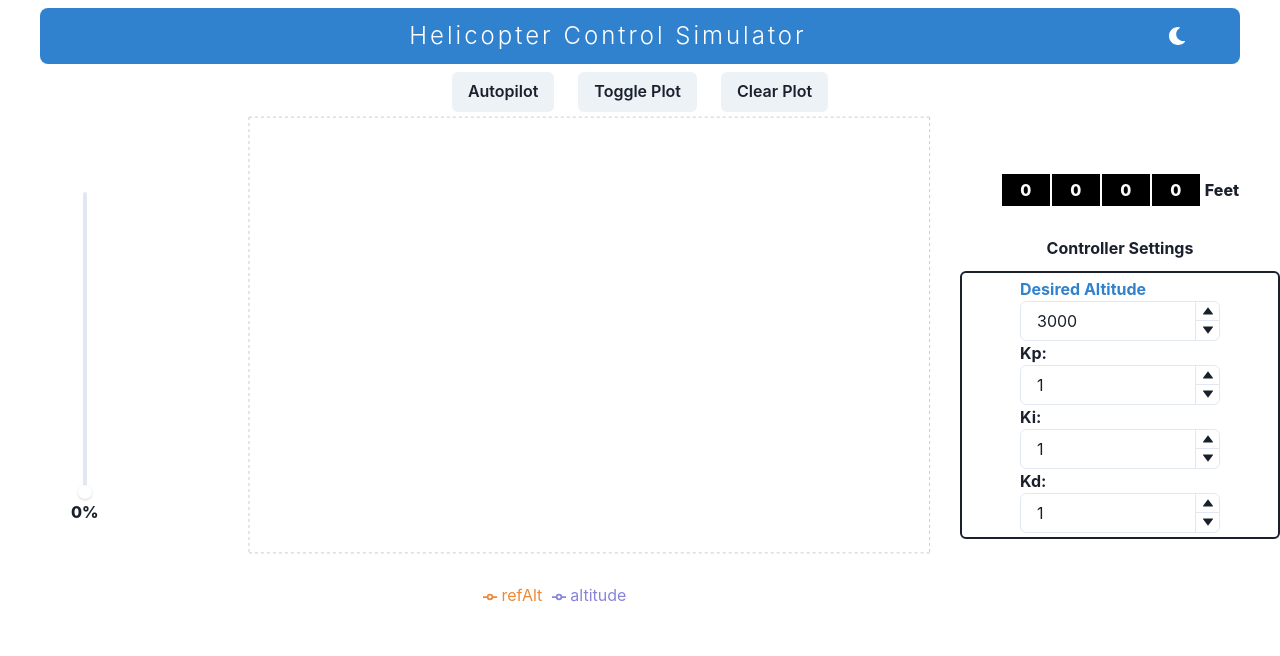
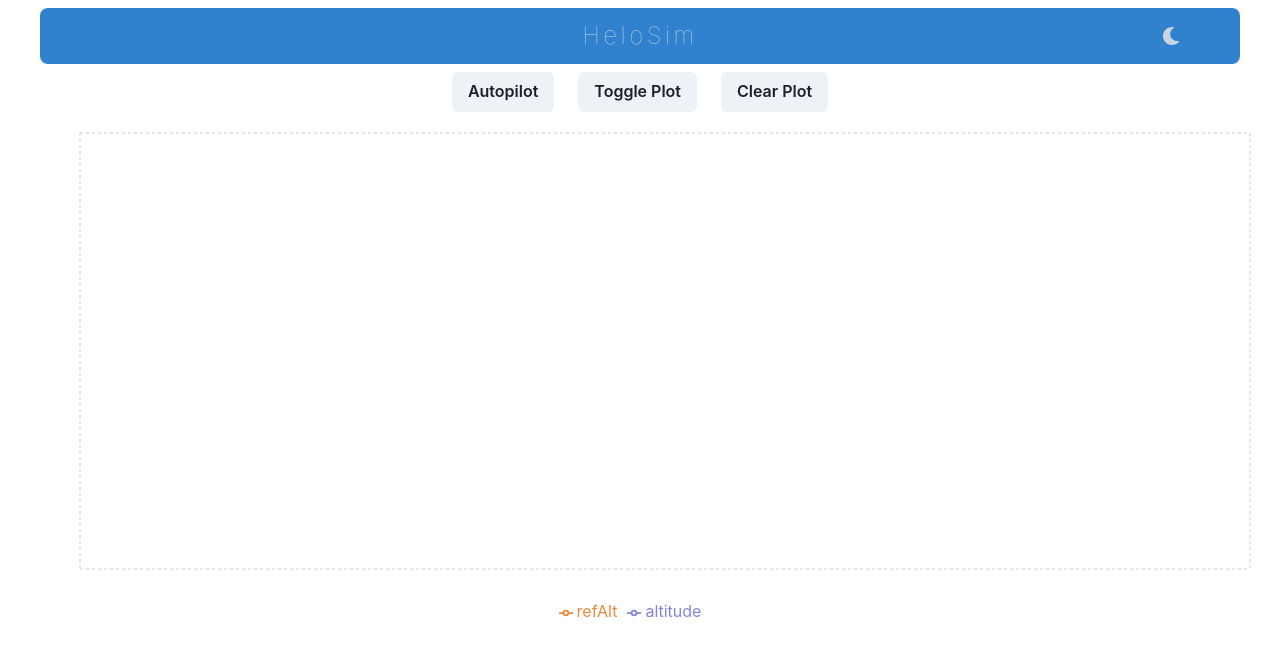
Before and after one commit to ender18g/helo-react, a React (Create React App) app: page / in a window 1280 px wide. Both pictures are taken after a click on the button "Toggle Plot". Shown: the top 656 px of the page. Built offline with nearby package versions, Linux system fonts and the light colour scheme.

Commit message:
design changes

```diff
--- a/package.json
+++ b/package.json
@@ -42,5 +42,8 @@
   },
   "devDependencies": {
     "gh-pages": "^5.0.0"
-  }
+  },
+
+"homepage":"https://ender18g.github.io/helo-react/"
+
 }
--- a/src/App.js
+++ b/src/App.js
@@ -115,8 +115,6 @@ function App() {
 				justify={'center'}
 				align={'center'}
 				color={'white'}
-				fontWeight={300}
-				letterSpacing={3}
 				bg={'blue.500'}
 				mx={10}
 				my={2}
@@ -124,11 +122,19 @@ function App() {
 				p={2}
 				textAlign={'center'}
 			>
-				<Text w={'90%'} fontSize="2xl" textShadow={'lg'}>
-					Helicopter Control Simulator
+				<Box w={'10%'} />
+				<Text
+					w={'80%'}
+					color={'gray.300'}
+					fontSize="2xl"
+					textShadow={'lg'}
+					letterSpacing={3.5}
+					fontWeight={100}
+				>
+					HeloSim
 				</Text>
-				<Box alignSelf={'end'} mx={2}>
-					<ColorModeSwitcher />
+				<Box w={'10%'}>
+					<ColorModeSwitcher pr={3} color={'gray.300'} />
 				</Box>
 			</Flex>
 			<Flex w="100%" h="100%" justifyContent={'center'} alignItems={'center'}>
@@ -186,6 +192,7 @@ function App() {
 			</Flex>
 			{/* 3 panel with throttle, helo and alt info */}
 			<Flex w="100%" h="100%" justifyContent={'center'} alignItems={'center'}>
+				<Flex hidden={showPlot ? 1 : 0}>
 					<ThrottleBox
 						throttle={data.throttle}
 						setThrottle={(throttle) => {
@@ -193,12 +200,13 @@ function App() {
 							throttleRef.current = throttle;
 						}}
 					/>
+				</Flex>
 				{showPlot ? (
 					<PlotBox data={plotData.current} />
 				) : (
 					<FlightBox alt={data.alt} height={600} refAlt={data.refAlt} message={data.message} />
 				)}
-				<Box>
+				<Box hidden={showPlot ? 1 : 0}>
 					<HudBox alt={data.alt * ceiling} />
 					<ControlBox
 						controlGains={controlGains}
--- a/src/controlBox.js
+++ b/src/controlBox.js
@@ -16,13 +16,14 @@ import {
 
 function ControlBox(props) {
 	return (
-		<Box mt={8}>
+		<Box w={'20vw'} mt={8}>
 			<Flex justifyContent={'center'}>
-				<Heading size={'sm'}>Controller Settings</Heading>
+				<Text align={'center'} size={'sm'}>
+					Controller Settings
+				</Text>
 			</Flex>
 			<Flex
 				my={3}
-				w={'25vw'}
 				alignItems={'center'}
 				justifyContent={'center'}
 				wrap={'wrap'}
@@ -32,18 +33,18 @@ function ControlBox(props) {
 			>
 				{/* DESIRED ALTITUDE */}
 				<Flex maxW={'200'} alignItems={'center'} fontWeight={700} flexWrap={'wrap'}>
-					<Text color={'blue.500'} mr={3}>
-						Desired Altitude
+					<Text color={'blue.500'} mr={2} align={'center'}>
+						Desired Altitude:
 					</Text>
 					<NumberInput
-						precision={0}
-						value={props.refAlt}
+						precision={1}
+						value={Math.floor(props.refAlt)}
 						min={1000}
 						max={4500}
 						onChange={props.setRefAlt}
-						step={100}
+						step={100.0}
 					>
-						<NumberInputField />
+						<NumberInputField p={0} />
 						<NumberInputStepper>
 							<NumberIncrementStepper />
 							<NumberDecrementStepper />
@@ -58,7 +59,7 @@ function ControlBox(props) {
 						min={0}
 						max={30}
 						onChange={(val) => (props.controlGains.current = { ...props.controlGains.current, kp: val })}
-						step={0.1}
+						step={1}
 					>
 						<NumberInputField />
 						<NumberInputStepper>
@@ -76,7 +77,7 @@ function ControlBox(props) {
 						min={0}
 						max={20}
 						onChange={(val) => (props.controlGains.current = { ...props.controlGains.current, ki: val })}
-						step={0.1}
+						step={1}
 					>
 						<NumberInputField />
 						<NumberInputStepper>
@@ -95,7 +96,7 @@ function ControlBox(props) {
 						min={0}
 						max={40}
 						onChange={(val) => (props.controlGains.current = { ...props.controlGains.current, kd: val })}
-						step={0.1}
+						step={1}
 					>
 						<NumberInputField />
 						<NumberInputStepper>
--- a/src/flightBox.js
+++ b/src/flightBox.js
@@ -13,7 +13,7 @@ function FlightBox(props) {
 	return (
 		<Flex
 			bg={'blue.100'}
-			w="40vw"
+			w="45vw"
 			height={height}
 			minW="100px"
 			mx={3}
--- a/src/hudBox.js
+++ b/src/hudBox.js
@@ -16,9 +16,9 @@ function HudBox(props) {
 				borderColor={'white'}
 				bg={'black'}
 				p={1}
-				w={'25%'}
 				align={'center'}
 				key={index}
+				w={'25%'}
 				fontWeight={800}
 			>
 				{num}
@@ -27,7 +27,7 @@ function HudBox(props) {
 	});
 
 	return (
-		<Flex w={'25vw'} alignItems={'center'} justifyContent={'center'} wrap={'wrap'}>
+		<Flex w={'20vw'} alignItems={'center'} justifyContent={'center'} wrap={'wrap'}>
 			<Flex w={'100%'} maxW={'200px'} justifyContent={'center'}>
 				{altDisplay}
 			</Flex>
--- a/src/plotBox.js
+++ b/src/plotBox.js
@@ -29,7 +29,7 @@ export default function PlotBox(props) {
 	data.splice(data.length - 1, 1);
 
 	return (
-		<Flex w={'70vw'}>
+		<Flex w={'100vw'} mt={4}>
 			<ResponsiveContainer width={'100%'} height={500}>
 				<LineChart
 					data={data}
@@ -41,7 +41,7 @@ export default function PlotBox(props) {
 					}}
 				>
 					<CartesianGrid strokeDasharray="3 3" />
-					<XAxis allowDecimals={false} type="number" dataKey="time" interval={'preserveStartEnd'}>
+					<XAxis allowDecimals={false} type="number" dataKey="time" interval={'preserveEnd'}>
 						<Label margin="3" value="Time (s)" position="insideBottom" />
 					</XAxis>
 					<YAxis>
```
Lines whose indentation alone changed are shown as unchanged.
